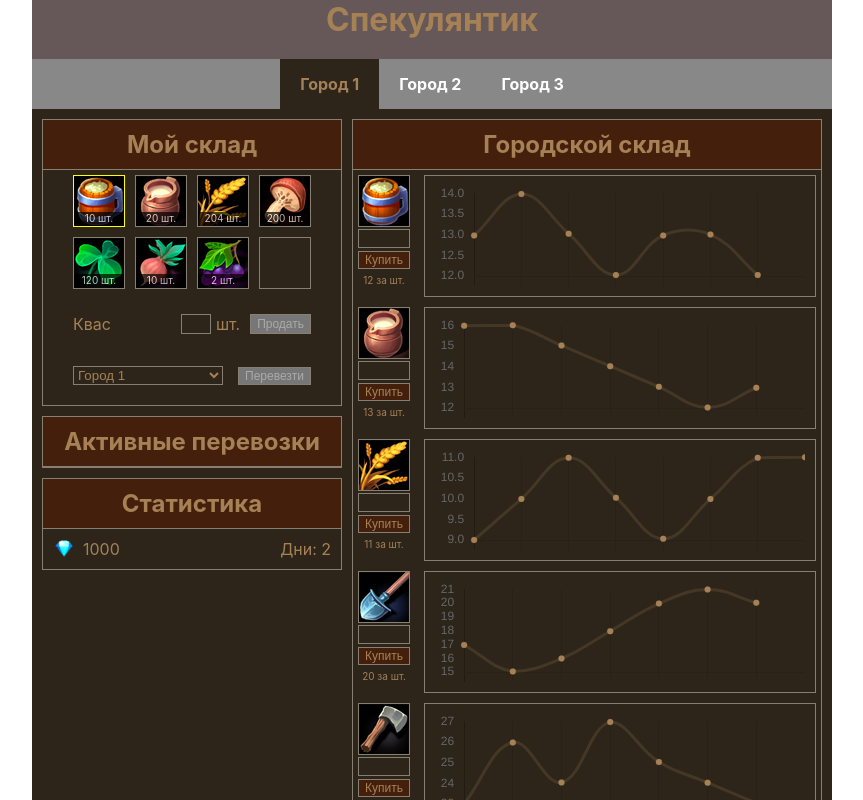
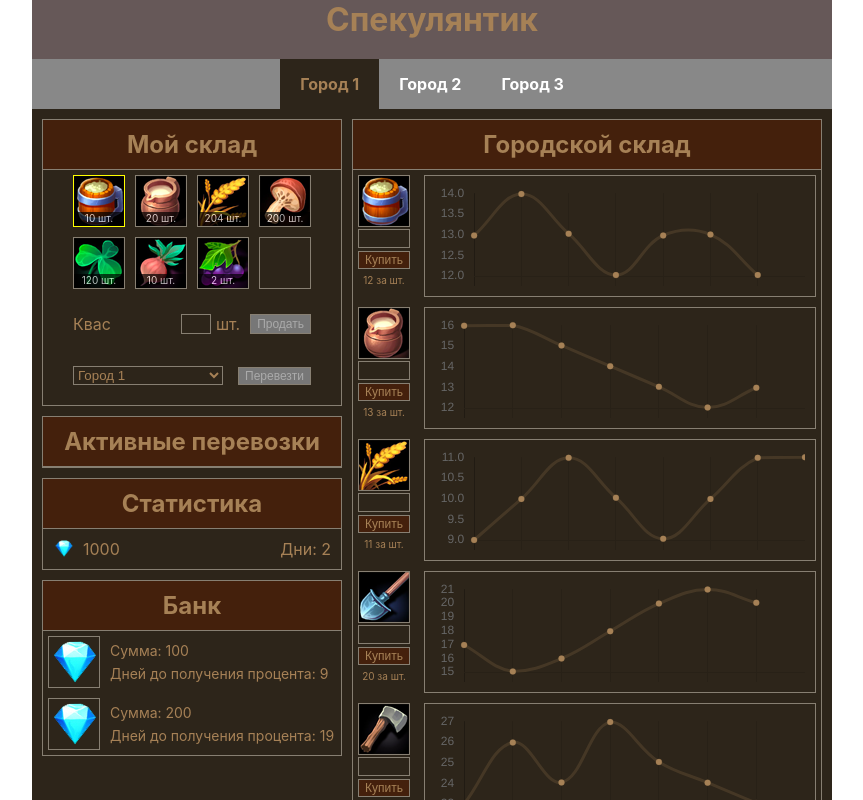
Before and after one commit to Aleksandr175/react-game, a React (Create React App) app: page / in a window 1280 px wide. Shown: the top 800 px of the page, without its empty margins (208-1071 px from the left). Built offline with nearby package versions, Linux system fonts and the light colour scheme.

Commit message:
Add deposits's block

```diff
--- a/src/components/App/App.jsx
+++ b/src/components/App/App.jsx
@@ -6,235 +6,28 @@
 import Storage from "../Storage/Storage";
 import Transportations from "../Transportations/Transportations";
 import Stats from "../Stats/Stats";
+import Bank from "../Bank/Bank";
+
+import {
+  defaultCityStoragesData,
+  defaultStoragesData,
+  defaultDeposits,
+  goods,
+} from "../../config";
 
 function App() {
   const [currentCity, setCurrentCity] = useState(1);
 
   const [selectedGood, setSelectedGood] = useState(1);
 
-  const [storages, setStorages] = useState([
-    {
-      cityId: 1,
-      storage: [
-        {
-          id: 1,
-          qty: 10,
-        },
-        {
-          id: 2,
-          qty: 20,
-        },
-        {
-          id: 3,
-          qty: 204,
-        },
-        {
-          id: 4,
-          qty: 200,
-        },
-        {
-          id: 5,
-          qty: 120,
-        },
-        {
-          id: 6,
-          qty: 10,
-        },
-        {
-          id: 7,
-          qty: 2,
-        },
-      ],
-    },
-    {
-      cityId: 2,
-      storage: [
-        {
-          id: 1,
-          qty: 5,
-        },
-      ],
-    },
-    {
-      cityId: 3,
-      storage: [],
-    },
-  ]);
+  const [deposits, setDeposits] = useState(defaultDeposits);
 
-  const [cityStorages, setCityStorages] = useState([
-    {
-      cityId: 1,
-      storage: [
-        {
-          id: 1,
-          priceStats: [12, 13, 14, 13, 12, 13, 13],
-          maxStep: 1,
-          minPrice: 12,
-          maxPrice: 18,
-        },
-        {
-          id: 2,
-          priceStats: [15, 16, 16, 15, 14, 13, 12],
-          maxStep: 1,
-          minPrice: 12,
-          maxPrice: 20,
-        },
-        {
-          id: 3,
-          priceStats: [8, 9, 10, 11, 10, 9, 10, 11],
-          maxStep: 1,
-          minPrice: 8,
-          maxPrice: 15,
-        },
-        {
-          id: 12,
-          priceStats: [15, 17, 15, 16, 18, 20, 21],
-          maxStep: 2,
-          minPrice: 15,
-          maxPrice: 21,
-        },
-        {
-          id: 13,
-          priceStats: [20, 23, 26, 24, 27, 25, 24],
-          maxStep: 3,
-          minPrice: 20,
-          maxPrice: 35,
-        },
-        {
-          id: 7,
-          priceStats: [30, 35, 40, 38, 37, 42, 47],
-          maxStep: 5,
-          minPrice: 30,
-          maxPrice: 50,
-        },
-      ],
-    },
-    {
-      cityId: 2,
-      storage: [
-        {
-          id: 1,
-          priceStats: [12, 13, 14, 13, 12, 13, 13],
-          maxStep: 1,
-          minPrice: 9,
-          maxPrice: 15,
-        },
-        {
-          id: 2,
-          priceStats: [13, 14, 15, 16, 17, 18, 19],
-          maxStep: 1,
-          minPrice: 13,
-          maxPrice: 24,
-        },
-        {
-          id: 3,
-          priceStats: [10, 11, 12, 11, 12, 13, 14],
-          maxStep: 1,
-          minPrice: 10,
-          maxPrice: 18,
-        },
-        {
-          id: 6,
-          priceStats: [8, 7, 8, 9, 10, 9, 8],
-          maxStep: 1,
-          minPrice: 6,
-          maxPrice: 13,
-        },
-        {
-          id: 12,
-          priceStats: [14, 15, 17, 16, 15, 17, 15],
-          maxStep: 2,
-          minPrice: 14,
-          maxPrice: 17,
-        },
-        {
-          id: 14,
-          priceStats: [30, 35, 40, 38, 37, 40, 38],
-          maxStep: 5,
-          minPrice: 25,
-          maxPrice: 40,
-        },
-      ],
-    },
-    {
-      cityId: 3,
-      storage: [
-        {
-          id: 1,
-          priceStats: [12, 13, 14, 15, 16, 15, 14],
-          maxStep: 1,
-          minPrice: 10,
-          maxPrice: 20,
-        },
-        {
-          id: 6,
-          priceStats: [5, 6, 7, 8, 7, 8, 9],
-          maxStep: 1,
-          minPrice: 5,
-          maxPrice: 10,
-        },
-        {
-          id: 13,
-          priceStats: [15, 20, 25, 30, 25, 22, 21],
-          maxStep: 5,
-          minPrice: 15,
-          maxPrice: 40,
-        },
-        {
-          id: 14,
-          priceStats: [20, 25, 22, 27, 26, 29, 30],
-          maxStep: 5,
-          minPrice: 20,
-          maxPrice: 35,
-        },
-        {
-          id: 7,
-          priceStats: [15, 20, 25, 23, 22, 27, 28],
-          maxStep: 5,
-          minPrice: 15,
-          maxPrice: 40,
-        },
-      ],
-    },
-  ]);
+  const [storages, setStorages] = useState(defaultStoragesData);
+
+  const [cityStorages, setCityStorages] = useState(defaultCityStoragesData);
 
   const [money, setMoney] = useState(1000);
   const [days, setDays] = useState(1);
-
-  const goods = [
-    {
-      id: 1,
-      title: "Квас",
-    },
-    {
-      id: 2,
-      title: "Молоко",
-    },
-    {
-      id: 3,
-      title: "Пшеница",
-    },
-    {
-      id: 6,
-      title: "Лук",
-    },
-    {
-      id: 7,
-      title: "Виноград",
-    },
-    {
-      id: 12,
-      title: "Лопата",
-    },
-    {
-      id: 13,
-      title: "Топор",
-    },
-    {
-      id: 14,
-      title: "Кирка",
-    },
-  ];
 
   const [transportOrders, setTransportOrders] = useState([]);
   const [orderId, setOrderId] = useState(1);
@@ -354,10 +147,33 @@
     });
   }
 
+  function updateDeposits() {
+    setDeposits((oldDeposits) => {
+      const newDeposits = [...oldDeposits];
+
+      newDeposits.forEach((deposit, index) => {
+        if (deposit.days >= 1) {
+          deposit.days -= 1;
+        }
+
+        if (deposit.days === 0) {
+          newDeposits.splice(index, 1);
+
+          setMoney((oldMoney) => {
+            return oldMoney + deposit.amount * 1.1;
+          });
+        }
+      });
+
+      return newDeposits;
+    });
+  }
+
   function liveProcess() {
     setInterval(() => {
       updateCityStorages();
       updateTransportOrders();
+      updateDeposits();
       setDays((days) => days + 1);
     }, 5000);
   }
@@ -549,6 +365,9 @@
           <div className="stats">
             <Stats days={days} money={money} />
           </div>
+          <div className="deposits">
+            <Bank deposits={deposits} />
+          </div>
         </div>
         <div className="column">
           <div className="city-storage">
--- /dev/null
+++ b/src/components/Bank/Bank.jsx
@@ -0,0 +1,31 @@
+import "./Bank.scss";
+
+function Bank(props) {
+  return (
+    <div>
+      <h2 className="title">Банк</h2>
+
+      <div className="panel">
+        {props.deposits.map((deposit) => {
+          return (
+            <div className="good-item-wrapper">
+              <div className="good-item-description">
+                <div className={"good-item item-deposit"} />
+              </div>
+              <div className="good-item-deposit-info">
+                <div>
+                  <div className="header">Сумма: {deposit.amount}</div>
+                  <div className="days">
+                    Дней до получения процента: {deposit.days}
+                  </div>
+                </div>
+              </div>
+            </div>
+          );
+        })}
+      </div>
+    </div>
+  );
+}
+
+export default Bank;
--- /dev/null
+++ b/src/components/Bank/Bank.scss
@@ -0,0 +1,41 @@
+.deposits {
+  .good-item-wrapper {
+    display: flex;
+    justify-content: space-between;
+
+    .good-item-description {
+      width: 52px;
+      margin: 5px;
+    }
+
+    .good-item {
+      width: 50px;
+      height: 50px;
+      border: 1px solid #877f72;
+      vertical-align: top;
+
+      background-image: url('../../icons.png');
+      background-repeat: no-repeat;
+      cursor: pointer;
+
+      &.item-deposit {
+        background-position: -380px 0;
+      }
+    }
+
+    .good-item-deposit-info {
+      display: flex;
+      padding: 5px;
+      width: 100%;
+      text-align: left;
+      justify-content: space-between;
+      align-items: center;
+
+      .header,
+      .days {
+        font-size: 14px;
+        padding: 3px 0 3px;
+      }
+    }
+  }
+}
--- /dev/null
+++ b/src/config.js
@@ -0,0 +1,233 @@
+export const defaultStoragesData = [
+  {
+    cityId: 1,
+    storage: [
+      {
+        id: 1,
+        qty: 10,
+      },
+      {
+        id: 2,
+        qty: 20,
+      },
+      {
+        id: 3,
+        qty: 204,
+      },
+      {
+        id: 4,
+        qty: 200,
+      },
+      {
+        id: 5,
+        qty: 120,
+      },
+      {
+        id: 6,
+        qty: 10,
+      },
+      {
+        id: 7,
+        qty: 2,
+      },
+    ],
+  },
+  {
+    cityId: 2,
+    storage: [
+      {
+        id: 1,
+        qty: 5,
+      },
+    ],
+  },
+  {
+    cityId: 3,
+    storage: [],
+  },
+];
+
+export const defaultCityStoragesData = [
+  {
+    cityId: 1,
+    storage: [
+      {
+        id: 1,
+        priceStats: [12, 13, 14, 13, 12, 13, 13],
+        maxStep: 1,
+        minPrice: 12,
+        maxPrice: 18,
+      },
+      {
+        id: 2,
+        priceStats: [15, 16, 16, 15, 14, 13, 12],
+        maxStep: 1,
+        minPrice: 12,
+        maxPrice: 20,
+      },
+      {
+        id: 3,
+        priceStats: [8, 9, 10, 11, 10, 9, 10, 11],
+        maxStep: 1,
+        minPrice: 8,
+        maxPrice: 15,
+      },
+      {
+        id: 12,
+        priceStats: [15, 17, 15, 16, 18, 20, 21],
+        maxStep: 2,
+        minPrice: 15,
+        maxPrice: 21,
+      },
+      {
+        id: 13,
+        priceStats: [20, 23, 26, 24, 27, 25, 24],
+        maxStep: 3,
+        minPrice: 20,
+        maxPrice: 35,
+      },
+      {
+        id: 7,
+        priceStats: [30, 35, 40, 38, 37, 42, 47],
+        maxStep: 5,
+        minPrice: 30,
+        maxPrice: 50,
+      },
+    ],
+  },
+  {
+    cityId: 2,
+    storage: [
+      {
+        id: 1,
+        priceStats: [12, 13, 14, 13, 12, 13, 13],
+        maxStep: 1,
+        minPrice: 9,
+        maxPrice: 15,
+      },
+      {
+        id: 2,
+        priceStats: [13, 14, 15, 16, 17, 18, 19],
+        maxStep: 1,
+        minPrice: 13,
+        maxPrice: 24,
+      },
+      {
+        id: 3,
+        priceStats: [10, 11, 12, 11, 12, 13, 14],
+        maxStep: 1,
+        minPrice: 10,
+        maxPrice: 18,
+      },
+      {
+        id: 6,
+        priceStats: [8, 7, 8, 9, 10, 9, 8],
+        maxStep: 1,
+        minPrice: 6,
+        maxPrice: 13,
+      },
+      {
+        id: 12,
+        priceStats: [14, 15, 17, 16, 15, 17, 15],
+        maxStep: 2,
+        minPrice: 14,
+        maxPrice: 17,
+      },
+      {
+        id: 14,
+        priceStats: [30, 35, 40, 38, 37, 40, 38],
+        maxStep: 5,
+        minPrice: 25,
+        maxPrice: 40,
+      },
+    ],
+  },
+  {
+    cityId: 3,
+    storage: [
+      {
+        id: 1,
+        priceStats: [12, 13, 14, 15, 16, 15, 14],
+        maxStep: 1,
+        minPrice: 10,
+        maxPrice: 20,
+      },
+      {
+        id: 6,
+        priceStats: [5, 6, 7, 8, 7, 8, 9],
+        maxStep: 1,
+        minPrice: 5,
+        maxPrice: 10,
+      },
+      {
+        id: 13,
+        priceStats: [15, 20, 25, 30, 25, 22, 21],
+        maxStep: 5,
+        minPrice: 15,
+        maxPrice: 40,
+      },
+      {
+        id: 14,
+        priceStats: [20, 25, 22, 27, 26, 29, 30],
+        maxStep: 5,
+        minPrice: 20,
+        maxPrice: 35,
+      },
+      {
+        id: 7,
+        priceStats: [15, 20, 25, 23, 22, 27, 28],
+        maxStep: 5,
+        minPrice: 15,
+        maxPrice: 40,
+      },
+    ],
+  },
+];
+
+export const defaultDeposits = [
+  {
+    id: 1,
+    amount: 100,
+    days: 10,
+  },
+  {
+    id: 2,
+    amount: 200,
+    days: 20,
+  },
+];
+
+export const goods = [
+  {
+    id: 1,
+    title: "Квас",
+  },
+  {
+    id: 2,
+    title: "Молоко",
+  },
+  {
+    id: 3,
+    title: "Пшеница",
+  },
+  {
+    id: 6,
+    title: "Лук",
+  },
+  {
+    id: 7,
+    title: "Виноград",
+  },
+  {
+    id: 12,
+    title: "Лопата",
+  },
+  {
+    id: 13,
+    title: "Топор",
+  },
+  {
+    id: 14,
+    title: "Кирка",
+  },
+];
```
